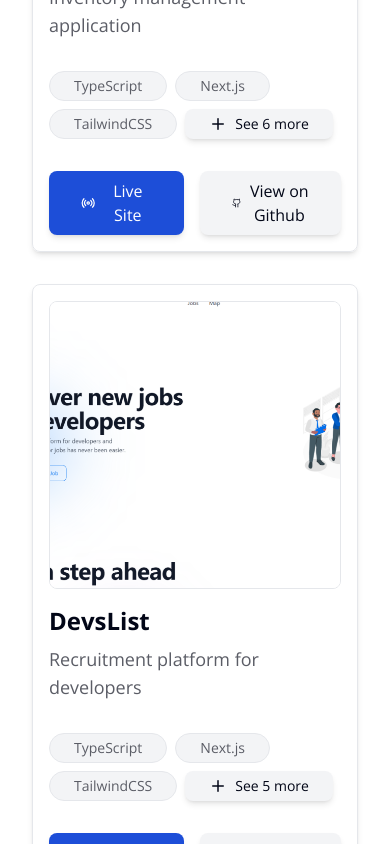
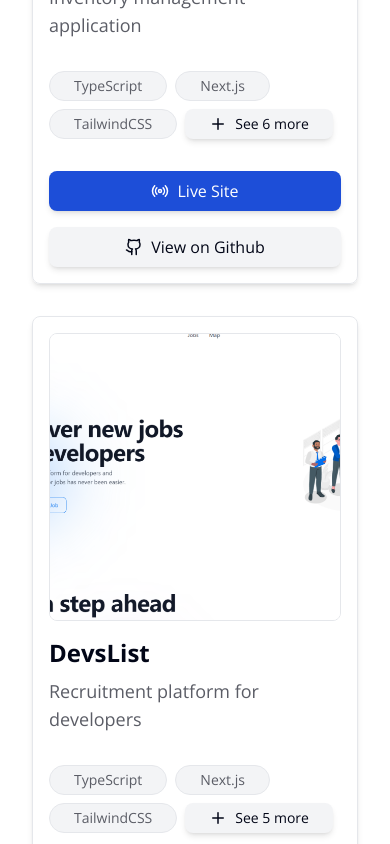
Before and after one commit to TylerGennaro/portfolio_v3, a Next.js app: page / in a window 390 px wide. Shown: the part 2660-3504 px from the top of the page. Built offline with nearby package versions, Linux system fonts and the light colour scheme.

Commit message:
fixed responsiveness of project buttons

```diff
--- a/src/components/project.tsx
+++ b/src/components/project.tsx
@@ -16,13 +16,13 @@
 	return (
 		<div className='w-full h-full p-4 border rounded-lg shadow-md [&:hover>img]:scale-[1.01] transition duration-300 flex flex-col justify-between'>
 			<div>{children}</div>
-			<div className='flex gap-4 w-full'>
-				<a href={liveHref} target='_blank' className='mt-8 w-full'>
+			<div className='flex gap-4 flex-wrap w-full mt-8'>
+				<a href={liveHref} target='_blank' className='grow'>
 					<Button className='w-full justify-center' icon={Radio}>
 						Live Site
 					</Button>
 				</a>
-				<a href={githubHref} target='_blank' className='mt-8 w-full'>
+				<a href={githubHref} target='_blank' className='grow'>
 					<Button
 						variant='muted'
 						className='w-full justify-center'
```
